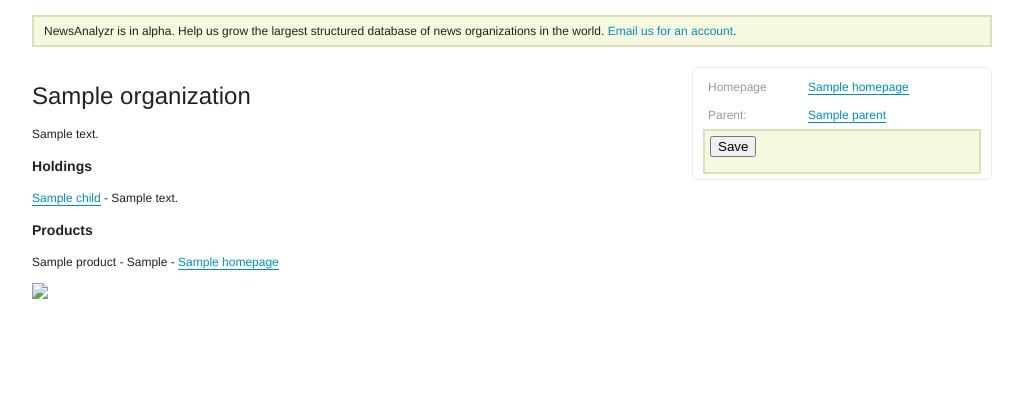
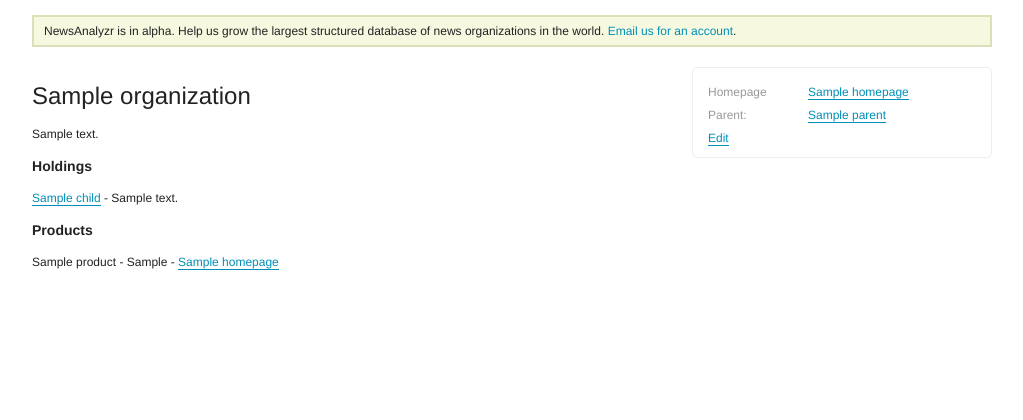
Before and after one commit to danielbachhuber/News-Analyzr, a Django app: template templates/organizations/organization_detailed.html in a window 1280 px wide. Shown: the part 58-478 px from the top of the page, without its empty margins (128-1151 px from the left). Run offline with Django 3.2, Linux system fonts and the light colour scheme; tables that the repository leaves empty hold one stand-in row (values such as "Sample post"); the template is opened without the code that fills it: values that come from a table or form of the project are taken from there, most other values are stand-ins (such as "Sample title", 1, 10 or a date in 2020); parts of the project's set-up code (start-up, migrations or seed data) failed here and were passed over; some libraries are stand-ins or nearby versions.

Commit message:
More work on editing form

```diff
--- a/apps/organizations/utils.py
+++ b/apps/organizations/utils.py
@@ -10,12 +10,12 @@ def generate_long_description(organization):
     org_desc.append('. ')
     if organization.parents.count():
         org_desc.append('It is owned by ')
-        for parent in organization.parents.all():
+        for parent in organization.parents.all().select_related():
             org_desc.append('<a href="' + parent.get_absolute_url() + '">' + parent.name + '</a>, ')
         org_desc.append('. ')
     if organization.children.count():
         org_desc.append('It owns ' + str(organization.children.count()) + ' organizations, including ')
-        for child in organization.children.all()[:3]:
+        for child in organization.children.all().select_related()[:3]:
             org_desc.append('<a href="' + child.get_absolute_url() + '">' + child.name + '</a>, ')
     return ''.join(org_desc)
 
--- a/apps/products/models.py
+++ b/apps/products/models.py
@@ -14,7 +14,7 @@ class ProductType(NamedContentBase, ContentBase):
 
 class Product(VersionedContentBase, NamedContentBase):
     # id, vid, name, slug, modified, modified_by
-    organization = models.ForeignKey('organizations.Organization')
+    organization = models.ForeignKey('organizations.Organization', related_name='products')
     homepage = models.URLField(blank=True)
 
     product_type = models.ForeignKey(ProductType)
--- a/media/css/style.css
+++ b/media/css/style.css
@@ -27,6 +27,19 @@ h2 {
 a {
 	color: #008FB8;
 	text-decoration: none;
+}
+
+span.edit, span.cancel {
+	color: #008FB8;
+	text-decoration: none;
+	border-bottom: 1px solid #008FB8;
+}
+
+span.edit:hover, span.cancel:hover {
+    background-color: #008FB8;
+    border-color: #FFFFFF;
+    color: #FFFFFF;
+	cursor: pointer;
 }
 
 .left {
@@ -118,7 +131,8 @@ form.edit {
 
 .sidebar ul li {
     list-style-type: none;
-    margin-bottom: 10px;
+    margin-top: 5px;
+	margin-bottom: 5px;
 }
 
 .sidebar .widget {
@@ -128,6 +142,13 @@ form.edit {
     padding-bottom: 10px;
 }
 
+.sidebar .widget span.edit {
+}
+
+.sidebar .widget form.edit {
+	display:none;
+}
+
 .sidebar .widget#info_box {
     border: 1px solid #EEEEEE;
     border-radius: 5px;
@@ -135,20 +156,29 @@ form.edit {
     -webkit-border-radius: 5px;
 }
 
-.sidebar .widget#info_box label {
+.sidebar .widget#info_box ul li label {
     color: #999999;
     width: 90px;
     display: inline-block;
 }
 
-.sidebar .widget#info_box span {
+.sidebar .widget#info_box ul li span {
     margin-left: 100px;
     display: block;
+}
+
+.sidebar .widget#info_box ul li span.cancel {
+	display: inline;
+	margin: 10px;
 }
 
 .sidebar form {
     margin: -5px;
     padding: 5px;
+}
+
+.sidebar form input.submit {
+	display: inline;
 }
 
 /**
--- /dev/null
+++ b/media/js/common.js
@@ -0,0 +1,15 @@
+jQuery(document).ready(function(){
+
+	jQuery('.widget span.edit').click(function(){
+		jQuery(this).hide();
+		jQuery(this).siblings('ul').hide();
+		jQuery(this).siblings('form.edit').show();
+	});
+
+	jQuery('.widget span.cancel').click(function(){
+		jQuery(this).parents('form').hide();
+		jQuery(this).parents('form').siblings('ul').show();
+		jQuery(this).parents('form').siblings('span.edit').show();
+	});
+
+});
--- a/templates/base.html
+++ b/templates/base.html
@@ -49,5 +49,8 @@
 
 	</div>
 
+	<script type="text/javascript" src="https://ajax.googleapis.com/ajax/libs/jquery/1.4.3/jquery.min.js"></script>
+	<script type="text/javascript" src="/media/js/common.js"></script>
+
 </body>
 </html>
--- a/templates/organizations/organization_detailed.html
+++ b/templates/organizations/organization_detailed.html
@@ -20,28 +20,30 @@
 	<div class="objects" id="children_list">
 		<h3>Holdings</h3>
 		<ul>
-		{% for child in organization.children.all %}
+		{% for child in organization.children.all.select_related %}
 			<li class="child"><a href="{{ child.get_absolute_url }}">{{ child.name }}</a> - {{ child.short_description }}</li>
 		{% endfor %}
 		</ul>
 	</div>
 	{% endif %}
 
-	{% if organization.product_set.count > 0 %}
+	{% if organization.products.count > 0 %}
 	<div class="objects" id="children_list">
         <h3>Products</h3>
         <ul>
-        {% for product in organization.product_set.all %}
+        {% for product in organization.products.all %}
             <li class="product">{{ product.name }} - {{ product.product_type }} - <a href="{{ product.homepage }}">{{ product.homepage }}</a></li>
         {% endfor %}
         </ul>
 	</div>
     {% endif %}
 
+	{% comment %}
     {% if organization.children.count > 0 %}
     <img src="http://maps.google.com/maps/api/staticmap?size=600x500&maptype=roadmap\
-&markers=size:mid|color:red|{% for child in organization.children.all %}{% if child.dbpedia and child.dbpedia.headquarters and child.dbpedia.headquarters.loc_lat %}{{ child.dbpedia.headquarters.loc_lat }},{{ child.dbpedia.headquarters.loc_long }}{% if not forloop.last %}|{% endif %}{% endif %}{% endfor %}&sensor=false">
+&markers=size:mid|color:red|{% for child in organization.children.all.select_related %}{% if child.dbpedia and child.dbpedia.headquarters and child.dbpedia.headquarters.loc_lat %}{{ child.dbpedia.headquarters.loc_lat }},{{ child.dbpedia.headquarters.loc_long }}{% if not forloop.last %}|{% endif %}{% endif %}{% endfor %}&sensor=false">
     {% endif %}
+	{% endcomment %}
 
 </div><!-- END .entry -->
 
@@ -56,11 +58,12 @@
 			{% if forloop.first %}<li class="parents"><label class="left">Parent{{ organization.parents.count|pluralize }}:</label>{% endif %}<span><a href="{{ parent.get_absolute_url }}">{{ parent.name }}</a>{% if not forloop.last %}, {% else %}</span></li>{% endif %}
 			{% endfor %}
 		</ul>
+		<span class="edit">Edit</span>
 		{% if basic_info_form %}
 		<form class="edit" action="" method="POST">
 			<ul>
 			{{ basic_info_form.as_ul }}
-			<li><input type="submit" value="Save" /></li>
+			<li><input type="submit" class="submit" value="Save" /> <span class="cancel">Cancel</span></li>
 			</ul>
 		</form>
 		{% endif %}
```
